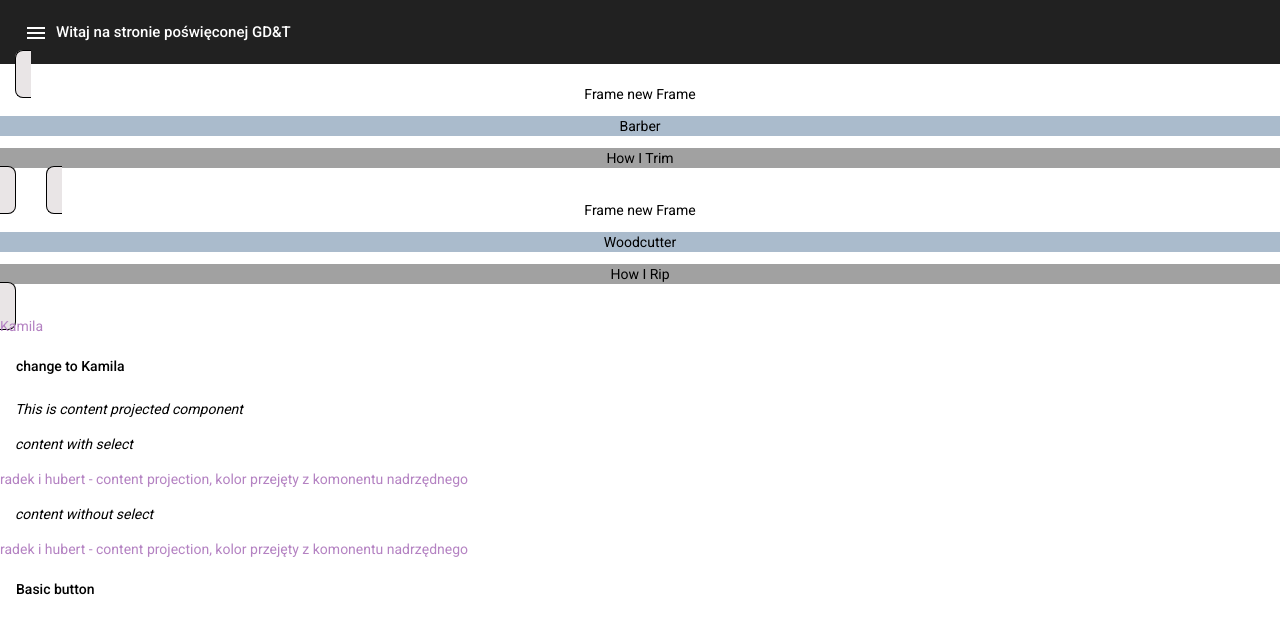
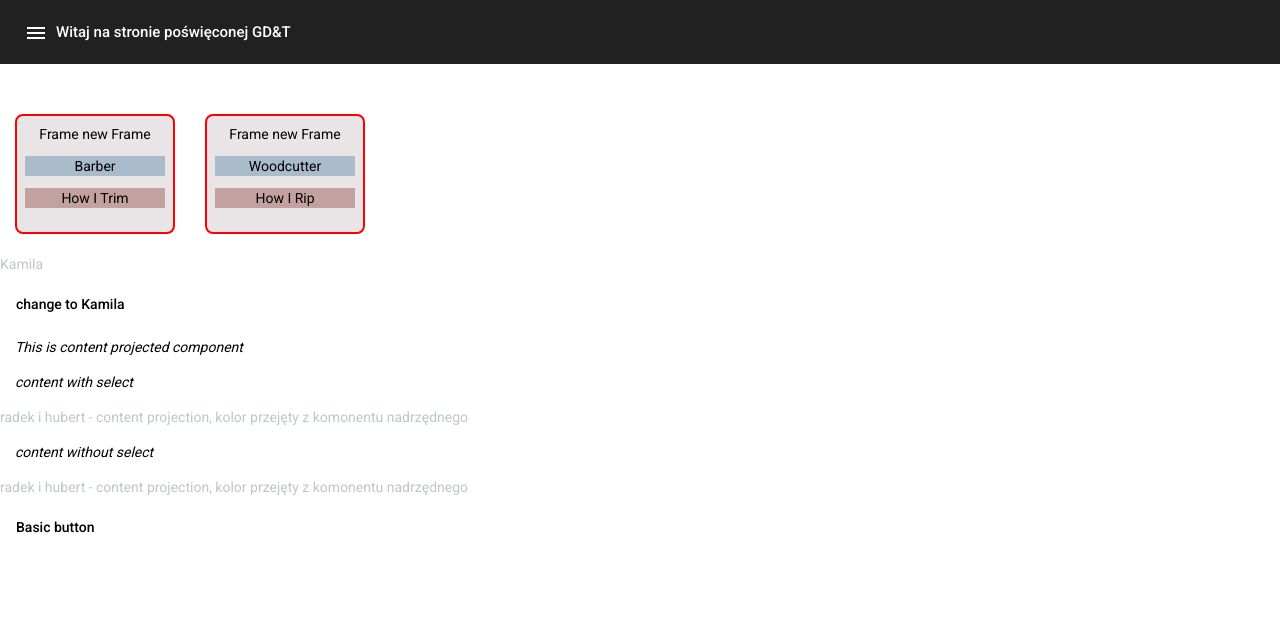
Before and after one commit to radek-czcz/angularApps, an Angular app: page / in a window 1280 px wide. Shown: the top 634 px of the page. Built offline with nearby package versions, Linux system fonts and the light colour scheme.

Commit message:
frame-comp

```diff
--- a/src/app/components/mainComponents/main-content/main-content.component.css
+++ b/src/app/components/mainComponents/main-content/main-content.component.css
@@ -12,21 +12,21 @@ h3 {
 }
 
 frame-comp {
+  display: inline-block;
   height: 100px;
   width: 140px;
-  border: solid;
-  border-radius: 8px;
-  border-width: thin;
-  padding: 15px;
+  padding: 8px;
   margin-left: 15px;
   margin-right: 15px;
+  margin-top: 50px;
+  margin-bottom: 20px;
+  border: solid 2px red;
+  border-radius: 8px;
+  background-color: #e9e5e6;
+  text-align: center;
   /*margin: 0 auto;*/
-  margin-top: 20px;
-  margin-bottom: 20px;
-  text-align: center;
-  background-color: #e9e5e6;
 }
 
 p {
-  color: #b482c2;
+  color: #bbc9c2;
 }
--- a/src/app/components/mainComponents/main-content/main-content.component.ts
+++ b/src/app/components/mainComponents/main-content/main-content.component.ts
@@ -41,8 +41,8 @@ export class MainContentComponent implements OnInit {
 
   addNewFrame(frame: titleAndDesc): void {
     this.someText.push(frame);
-    console.log(Object.getOwnPropertyNames(Array))
-    setTimeout(() => this.someText.pop(),1000);
+    /*setInterval(() => this.someText.pop(),2000);*/
+    console.log(Object.keys(this.someText));
   }
 
 }
--- a/src/app/frame-comp/frame-comp.component.css
+++ b/src/app/frame-comp/frame-comp.component.css
@@ -3,7 +3,7 @@ p.title {
 }
 
 p.desc {
-  background-color: #a1a1a1;
+  background-color: #c3a1a1;
 }
 
 :host-context(p.title) {
```
